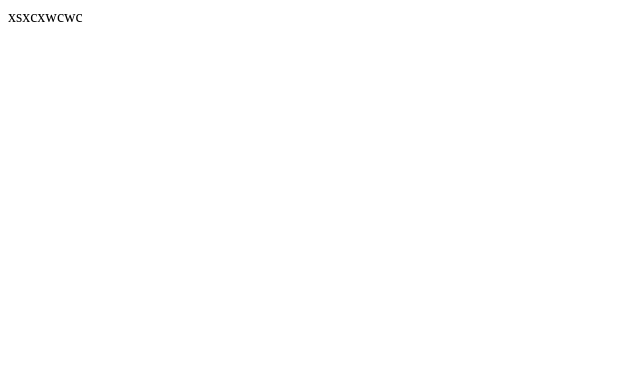
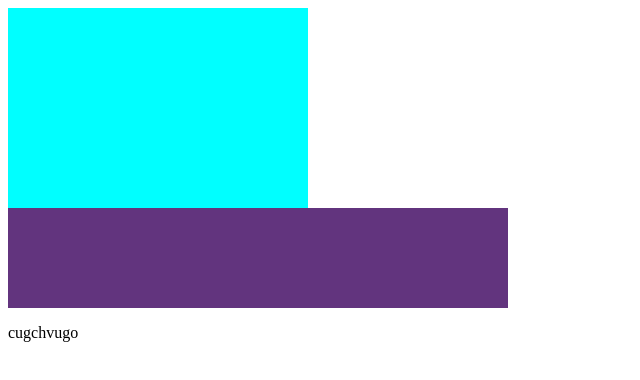
Before and after one commit to WQH-Qing/test1116, a plain HTML site: page index.html in a window 1280 px wide. Shown: the whole page, without its empty margins (0-640 px from the left). Drawn offline with Linux system fonts and the light colour scheme.

Commit message:
modify css

```diff
--- a/index.html
+++ b/index.html
@@ -4,12 +4,12 @@
     <meta charset="UTF-8">
     <meta name="viewport" content="width=device-width, initial-scale=1.0">
     <title>Test</title>
-    <style scr="./index.css"></style>
+    <link rel="stylesheet" href="index.css">
 </head>
 <body>
     <div class="box"></div>
     <div class="box2"></div>
+    <p>cugchvugo</p>
 
-    xsxcxwcwc
 </body>
 </html>
```
